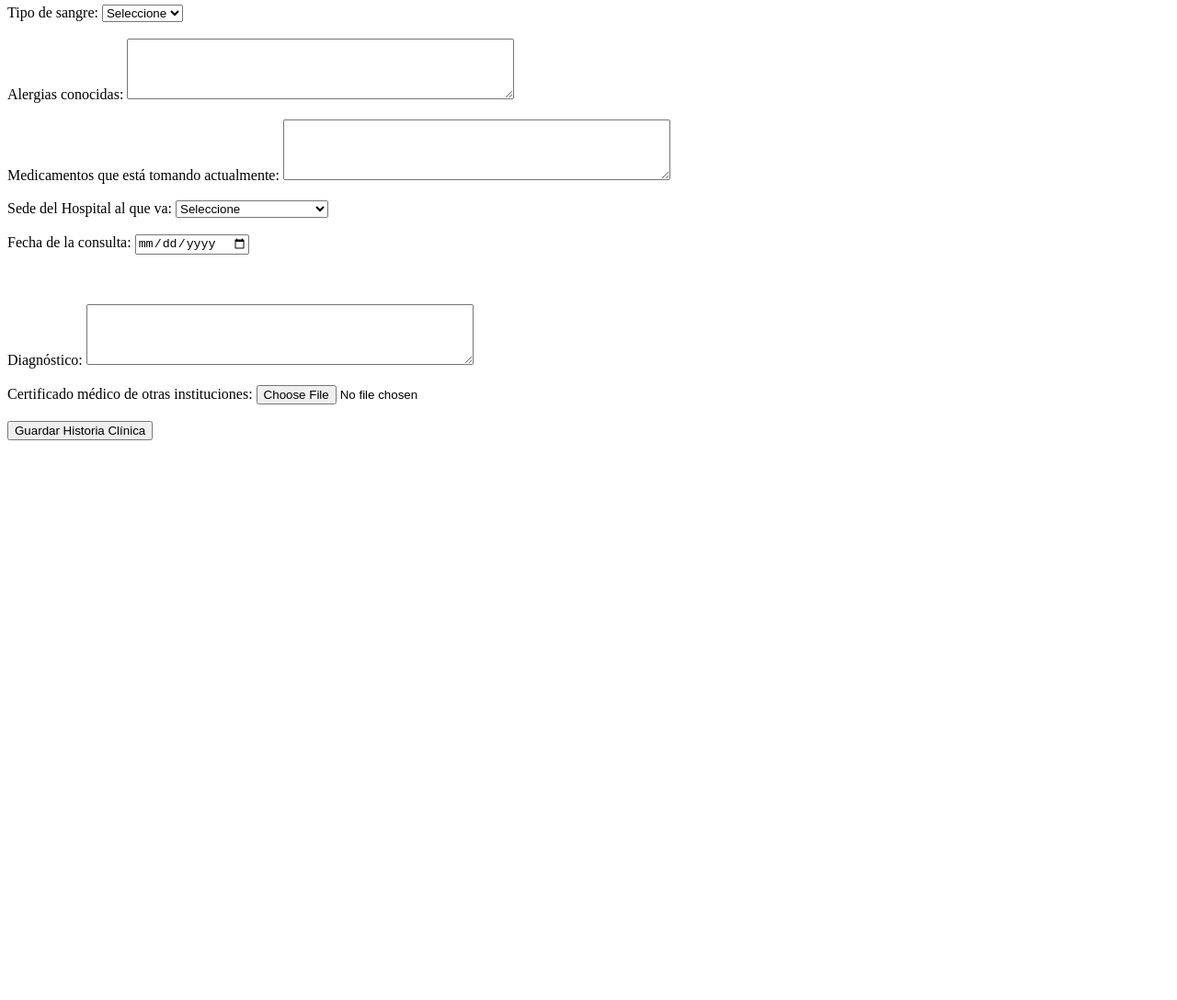
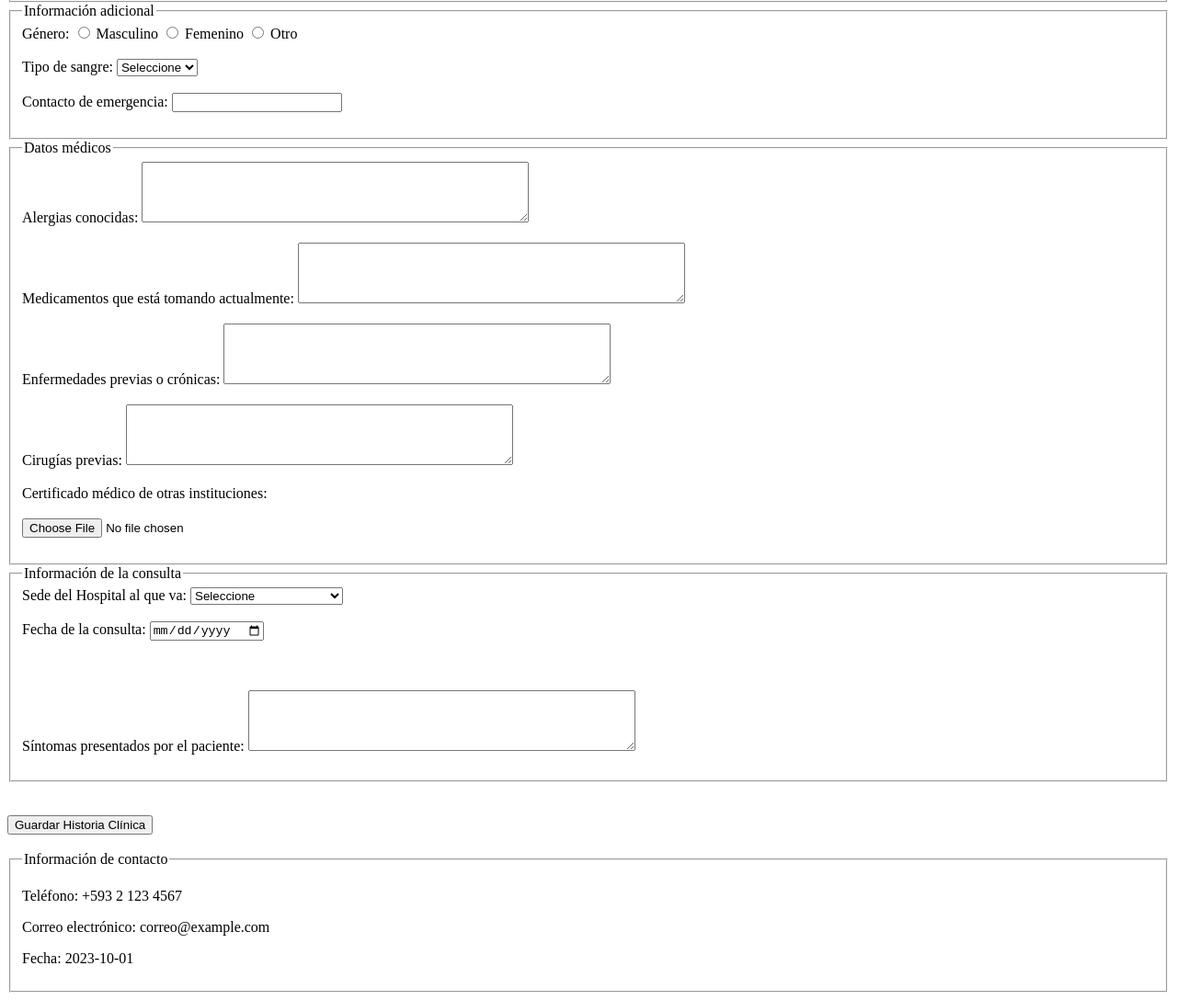
Before and after one commit to anIhony-escola/Historia-Cl-nica, a plain HTML site: page Historia Clínica/pages/historia_clínica.html in a window 1280 px wide. Shown: the part 584-1672 px from the top of the page at 92% size. Before the commit the page ends 1071 px from the top, so only its background shows below. Drawn offline with Linux system fonts and the light colour scheme.

```diff
--- a/Historia Clínica/pages/historia_clínica.html
+++ b/Historia Clínica/pages/historia_clínica.html
@@ -23,6 +23,8 @@
     <hr>
     <br><br>
     <form action="procesar_historia_clinica.php" method="post">
+        <fieldset>
+        <legend>Datos del Paciente</legend>
         <label for="nombres">Nombres completos del paciente:</label>
         <input type="text" id="nombres" name="nombres" required><br><br>
         <label for="apellidos">Apellidos completos del paciente:</label>
@@ -38,7 +40,9 @@
         <input type="tel" id="telefono" name="telefono" required><br><br>
         <label for="correo">Correo electrónico:</label>
         <input type="email" id="correo" name="correo" required><br><br>
-
+        </fieldset>
+        <fieldset>
+        <legend>Información adicional</legend>
         <label for="genero">Género:</label>
             <input type="radio" name="genero" value="masculino" required> Masculino
             <input type="radio" name="genero" value="femenino" required> Femenino
@@ -56,11 +60,26 @@
             <option value="O+">O+</option>
             <option value="O-">O-</option>
         </select><br><br>
+        <label for="contacto_emergencia">Contacto de emergencia:</label>
+        <input type="text" id="contacto_emergencia" name="contacto_emergencia" required><br><br>
+        </fieldset>
+        <fieldset>
+        <legend>Datos médicos</legend>
         <label for="alergias">Alergias conocidas:</label>
         <textarea id="alergias" name="alergias" rows="4" cols="50" required></textarea><br><br>
         <label for="medicamentos">Medicamentos que está tomando actualmente:</label>
         <textarea id="medicamentos" name="medicamentos" rows="4" cols="50" required></textarea><br><br>
-
+        <label for="enfermedades">Enfermedades previas o crónicas:</label>
+        <textarea id="enfermedades" name="enfermedades" rows="4" cols="50" required></textarea><br><br>
+        <label for="cirugias">Cirugías previas:</label>
+        <textarea id="cirugias" name="cirugias" rows="4" cols="50" required></textarea>
+        <br><br>
+        <label for="archivo_adjunto">Certificado médico de otras instituciones:</label>
+        <br><br>
+        <input type="file" id="archivo_adjunto" name="archivo_adjunto" accept=".pdf,.doc,.docx,.jpg,.png"><br><br>
+        </fieldset>
+        <fieldset>
+        <legend>Información de la consulta</legend>
         <label for="sede">Sede del Hospital al que va:</label>
         <select id="sede" name="sede" required>
             <option value="" disabled selected>Seleccione</option>
@@ -71,10 +90,17 @@
         <label for="fecha_consulta">Fecha de la consulta:</label>
         <input type="date" id="fecha_consulta" name="fecha_consulta" required><br><br>
         <br><br>
-        <label for="diagnostico">Diagnóstico:</label>
-        <textarea id="diagnostico" name="diagnostico" rows="4" cols="50" required></textarea><br><br>
-        <label for="archivo_adjunto">Certificado médico de otras instituciones:</label>
-        <input type="file" id="archivo_adjunto" name="archivo_adjunto" accept=".pdf,.doc,.docx,.jpg,.png"><br><br>
-        <input type="submit" value="Guardar Historia Clínica">
+        <label for="sintomas">Síntomas presentados por el paciente:</label>
+        <textarea id="sintomas" name="sintomas" rows="4" cols="50" required></textarea><br><br>
+        </fieldset>
+        <br><br>
+        <input type="submit" value="Guardar Historia Clínica"><br><br>
+    </form>
+    <fieldset>
+        <legend>Información de contacto</legend>
+        <p>Teléfono: +593 2 123 4567</p>
+        <p>Correo electrónico: correo@example.com</p>
+        <p>Fecha: 2023-10-01</p>
+    </fieldset>
 </body>
 </html>
```
